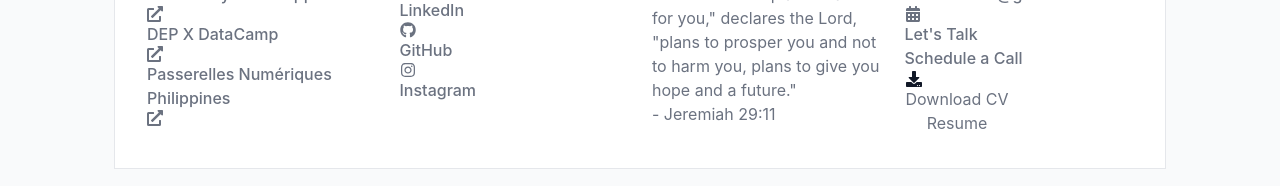
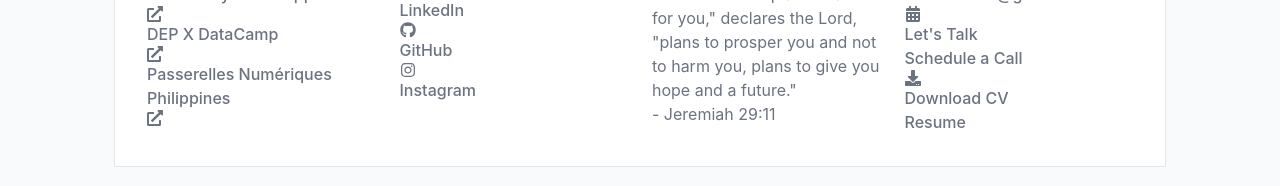
Before and after one commit to klint-droid/Portfolio, a React (Vite) app: page / in a window 1280 px wide. Shown: the part 3328-3514 px from the top of the page. Built offline with nearby package versions, Linux system fonts and the light colour scheme.

Commit message:
add download resume to contact section

```diff
--- a/src/components/Contact.jsx
+++ b/src/components/Contact.jsx
@@ -112,7 +112,11 @@ import { FaUserFriends, FaPaperPlane,
                     </div>
                 </a>
 
-                <button className="w-full flex items-start gap-4 p-3 bg-[var(--bg-color)] border border-[var(--border-color)] rounded-xl hover:border-[var(--text-secondary)] transition-all text-left">
+                <a
+                href="/Klint_Ruales_Resume.pdf"
+                download="Klint_Ruales_Resume.pdf"
+                className="w-full flex items-start gap-4 p-3 bg-[var(--bg-color)] border border-[var(--border-color)] rounded-xl hover:border-[var(--text-secondary)] transition-all text-left cursor-pointer"
+                >
                     <div className="p-2 bg-[var(--card-bg)] rounded-lg border border-[var(--border-color)]">
                         <FaDownload/>
                     </div>
@@ -120,9 +124,8 @@ import { FaUserFriends, FaPaperPlane,
                         <p className="text-xs font-bold">Download CV</p>
                         <p className="text-xs opacity-70">Resume</p>
                     </div>
-                </button>
+                </a>
             </div>
-
         </div>
     );
  };
```
